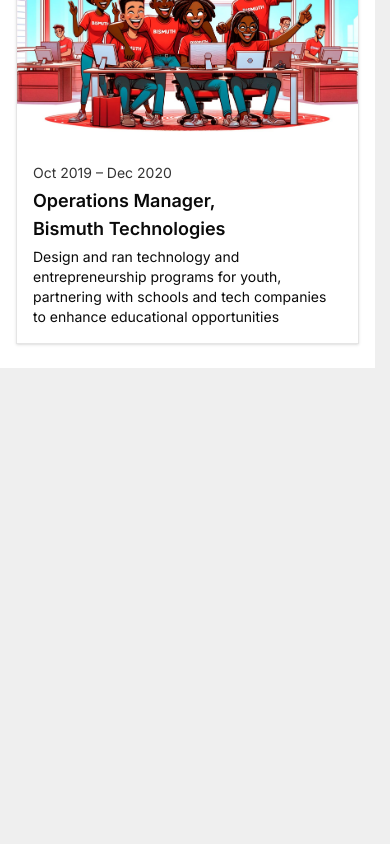
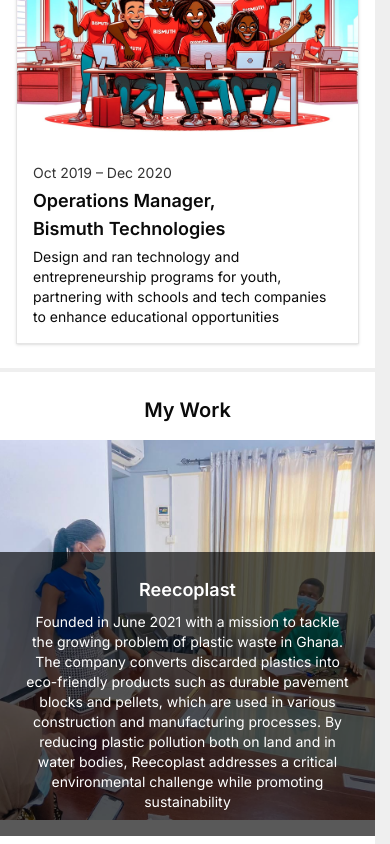
Before and after one commit to myspace8/adriananimo, a Next.js app: page / in a window 390 px wide. Shown: the part 1964-2808 px from the top of the page. Before the commit the page ends 2332 px from the top, so only its background shows below. Built offline with nearby package versions, Linux system fonts and the light colour scheme.

Commit message:
my work: done

```diff
--- a/app/page.tsx
+++ b/app/page.tsx
@@ -1,6 +1,7 @@
 import MobileHero from "@/components/mobileHero";
 import AboutMe from "@/components/about";
 import WhatIDo from "@/components/whatIDo";
+import MyWork from "@/components/myWork";
 
 export default function Home() {
   return (
@@ -14,6 +15,9 @@
       <section className="md:hidden bg-white mt-1">
         <WhatIDo />
       </section>
+      <section className="md:hidden bg-white mt-1">
+        <MyWork />
+      </section>
     </>
   );
 }
--- /dev/null
+++ b/components/myWork.jsx
@@ -0,0 +1,28 @@
+import Image from "next/image";
+
+export default function MyWork() {
+    return (
+        <div className="items-center text-center py-6">
+            <h2 className="capitalize mb-4 font-semibold text-xl">
+                My work
+            </h2>
+            <div className="relative">
+                <div style={{ position: 'relative', height: '45vh' }}>
+                    <div className="absolute top-28 right-0 left-0 z-50 p-6 bg-black/65 text-white">
+                        <h2 className="text-lg font-semibold text-center mb-2">Reecoplast</h2>
+                        <p className="text-sm text-center">Founded in June 2021 with a mission to tackle the growing problem of plastic waste in Ghana. The company converts discarded plastics into eco-friendly products such as durable pavement blocks and pellets, which are used in various construction and manufacturing processes. By reducing plastic pollution both on land and in water bodies, Reecoplast addresses a critical environmental challenge while promoting sustainability</p>
+                    </div>
+                    <Image
+                        alt="A picture of Adriana in her office"
+                        src={`/images/photo_5947026960783886266_y.jpg`}
+                        fill
+                        quality={100}
+                        // sizes="(min-width: 808px) 50vw, 100vw"
+                        className="z-30 object-cover"
+                    />
+                </div>
+            </div>
+
+        </div>
+    );
+}
```
Also changed, not shown: public/images/photo_5947026960783886266_y.jpg (added).
